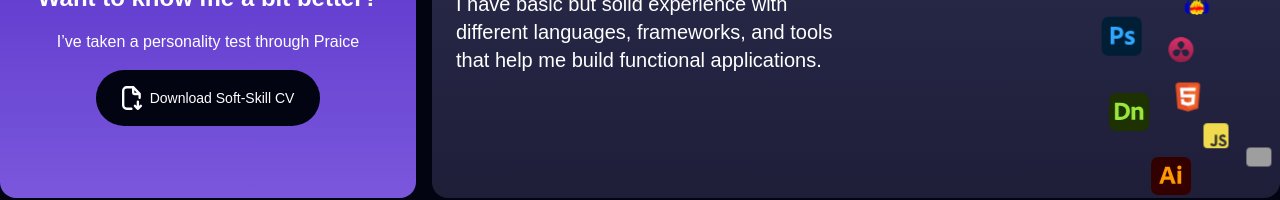
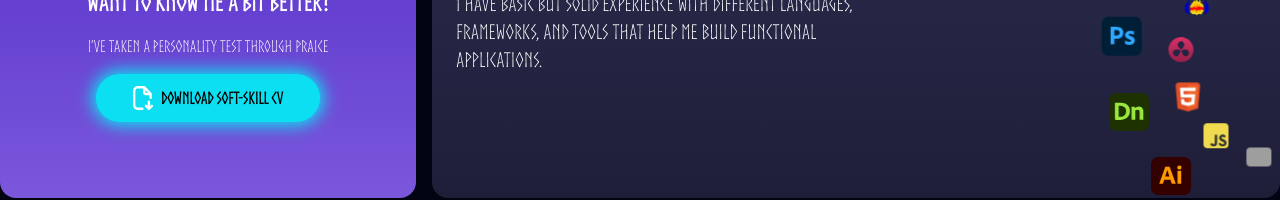
Before and after one commit to runedrummer81/runedrummer81.github.io, a React (Vite) app: page / in a window 1280 px wide. Shown: the part 1674-1874 px from the top of the page. Built offline with nearby package versions, Linux system fonts and the light colour scheme; grey boxes are pictures that could not be loaded.

Commit message:
tjek-om-font-virker-nu1

```diff
--- a/src/App.jsx
+++ b/src/App.jsx
@@ -4,6 +4,7 @@ import Hero from "./sections/Hero";
 import About from "./sections/About";
 import Footer from "./sections/Footer";
 import Projects from "./sections/Projects";
+import Contact from "./sections/Contact";
 
 const App = () => {
   return (
@@ -12,6 +13,7 @@ const App = () => {
       <Hero />
       <About />
       <Projects />
+      <Contact />
       <Footer />
     </div>
   );
--- a/src/components/CopyEmailButton.jsx
+++ b/src/components/CopyEmailButton.jsx
@@ -5,35 +5,37 @@ const DownloadCVButton = () => {
   const [downloaded, setDownloaded] = useState(false);
 
   const handleDownload = () => {
-    // Replace with the actual path to your soft-skill CV PDF
     const link = document.createElement("a");
     link.href = "/assets/soft-skill-cv.pdf";
     link.download = "Rune-Frisch-Soft-Skill-CV.pdf";
     link.click();
 
     setDownloaded(true);
-
-    setTimeout(() => {
-      setDownloaded(false);
-    }, 2000);
+    setTimeout(() => setDownloaded(false), 2000);
   };
 
   return (
     <motion.button
       onClick={handleDownload}
-      whileHover={{ y: -5 }}
       whileTap={{ scale: 1.05 }}
-      className="relative px-1 py-4 text-sm text-center rounded-full font-extralight bg-primary w-[14rem] cursor-pointer overflow-hidden"
+      className="cursor-pointer
+    relative w-[14rem] px-4 py-3 rounded-full font-semibold text-black
+    bg-[hsl(185,90%,50%)]
+    shadow-[0_0_16px_4px_hsl(185,90%,50%)]
+    animate-pulse-glow
+    transition-transform duration-300 hover:scale-105
+    flex items-center justify-center gap-2
+  "
     >
       <AnimatePresence mode="wait">
         {downloaded ? (
           <motion.p
-            className="flex items-center justify-center gap-2"
             key="downloaded"
             initial={{ opacity: 0, y: -10 }}
             animate={{ opacity: 1, y: 0 }}
             exit={{ opacity: 0, y: -10 }}
-            transition={{ duration: 0.1, ease: "easeInOut" }}
+            transition={{ duration: 0.2, ease: "easeInOut" }}
+            className="flex items-center gap-2"
           >
             <img
               src="assets/download-file-done.svg"
@@ -44,12 +46,12 @@ const DownloadCVButton = () => {
           </motion.p>
         ) : (
           <motion.p
-            className="flex items-center justify-center gap-2"
             key="download"
             initial={{ opacity: 0 }}
             animate={{ opacity: 1 }}
             exit={{ opacity: 0 }}
-            transition={{ duration: 0.1 }}
+            transition={{ duration: 0.2 }}
+            className="flex items-center gap-2"
           >
             <img
               src="assets/download-file.svg"
--- a/src/index.css
+++ b/src/index.css
@@ -1,7 +1,7 @@
 @import "tailwindcss";
 
 @font-face {
-  font-family: "MyCustomFont";
+  font-family: "Norse";
   src: url("/fonts/norse.ttf") format("truetype");
   font-weight: normal;
   font-style: normal;
@@ -79,7 +79,7 @@
 }
 body {
   background: #030412;
-  font-family: "norse", sans-serif;
+  font-family: "Norse", sans-serif;
   color: white;
   scroll-behavior: smooth;
   overflow-x: hidden;
--- a/src/sections/About.jsx
+++ b/src/sections/About.jsx
@@ -60,7 +60,10 @@ const About = () => {
       <div className="grid grid-cols-1 gap-4 md:grid-cols-6 md:auto-rows-[18rem] mt-12">
         {/* Grid 1: Profile picture */}
         <div
-          className="relative flex items-end grid-default-color grid-1 cursor-pointer"
+          className="relative flex items-end grid-default-color grid-1 cursor-pointer rounded-lg overflow-hidden
+    bg-[hsl(185,90%,50%)]
+    shadow-[0_0_10px_3px_hsl(185,90%,50%)]
+    animate-pulse-glow"
           onClick={() => setIsOpen(true)} // 🔹 Open modal when clicked
         >
           <img
--- /dev/null
+++ b/src/sections/Contact.jsx
@@ -0,0 +1,5 @@
+const Contact = () => {
+  return <div>Contact information goes here</div>;
+};
+
+export default Contact;
```
